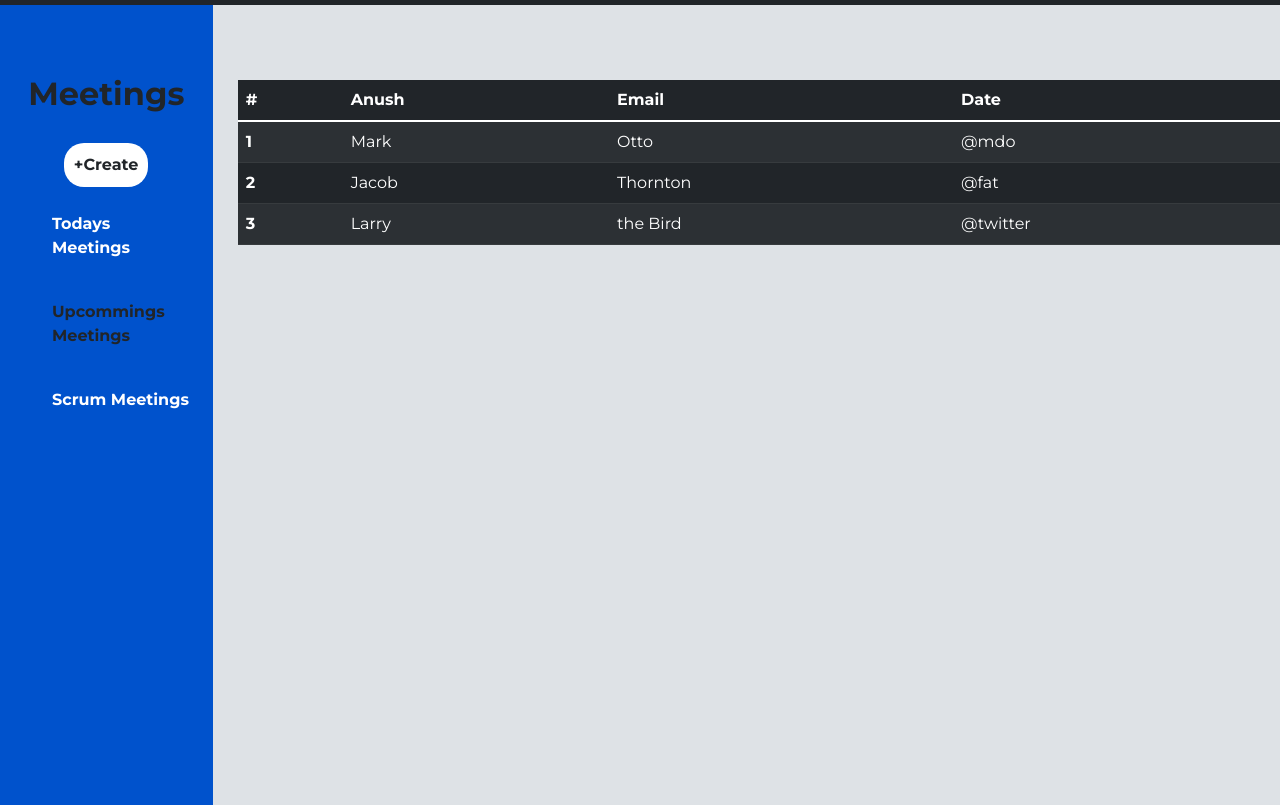
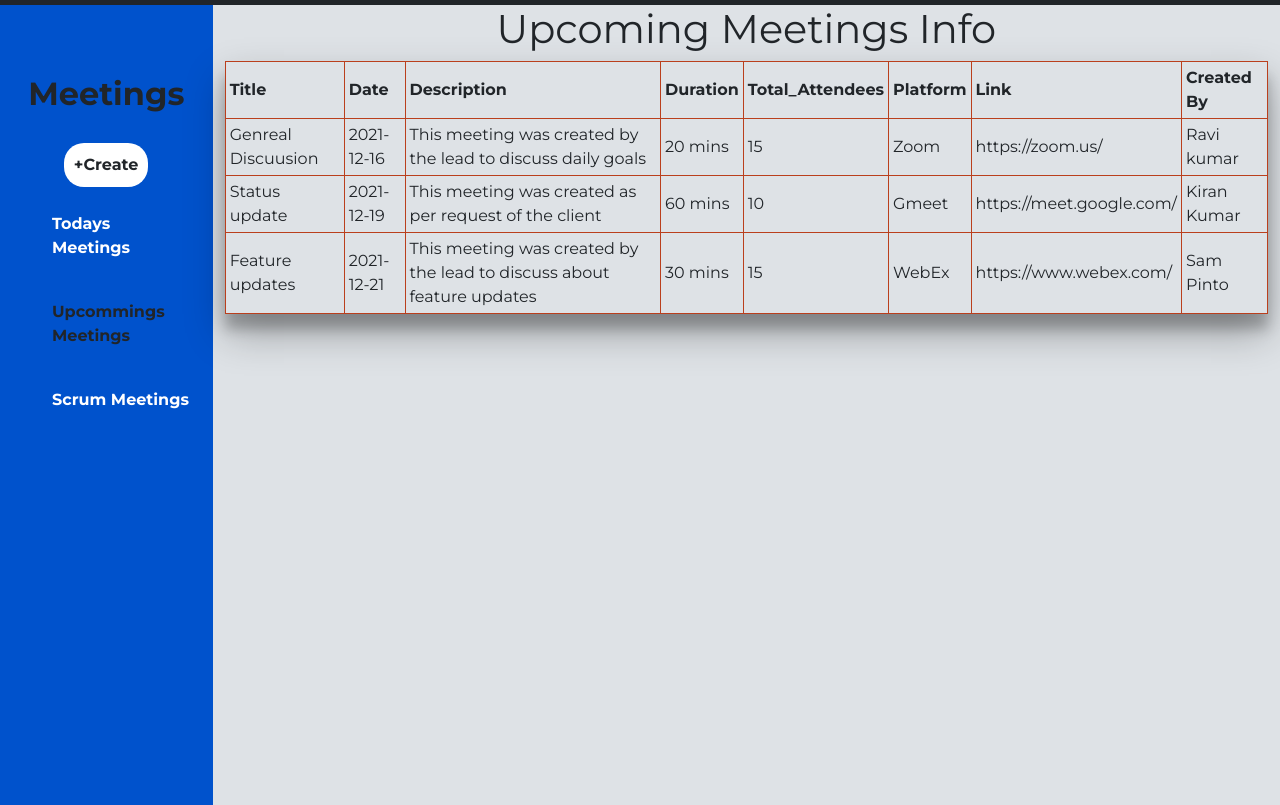
Before and after one commit to anushgs/Lab_programs-Lab_01, a plain HTML site: page upcomingMeeting.html in a window 1280 px wide. Shown: the part 51-856 px from the top of the page. Drawn offline with nearby package versions, Linux system fonts and the light colour scheme.

Commit message:
lab 4_v0.2

```diff
--- a/upcomingMeeting.css
+++ b/upcomingMeeting.css
@@ -3,6 +3,19 @@
     margin-left:25px;
     margin-right:25px;
 }
+
+table {
+    border-collapse: collapse;
+    box-shadow: 0 19px 38px rgba(0,0,0,0.30), 0 15px 12px rgba(0,0,0,0.22);
+  }
+
+  td,th {
+    border: 1.5px solid #ba3f1d;
+    border-collapse: collapse;
+    padding: 4px;
+
+  }
+
 
 @media screen and (max-width:768px) {
     .container .rol {
--- a/upcomingMeeting.html
+++ b/upcomingMeeting.html
@@ -25,6 +25,7 @@
               <!-- bootstrap styles -->
          <!-- css styles -->
         <link rel="stylesheet" href="meeting.css">
+        <link rel="stylesheet" href="upcomingMeeting.css">
 
            <!-- css styles -->
 
@@ -81,46 +82,50 @@
       </div>
     </div>
 
-  <div class='container'>
-    <div class='rol new animate__animated animate__fadeIn'>
-      <div class='row '>
-        <table class="table table-striped table-dark">
-          <thead>
+ <div class ='container'>
+    <h1 style="text-align:center">Upcoming Meetings Info</h1>
+      <table >
          <tr>
-              <th scope="col">#</th>
-              <th scope="col">Anush</th>
-              <th scope="col">Email</th>
-              <th scope="col">Date</th>
-
-            </tr>
-          </thead>
-          <tbody>
-            <tr>
-              <th scope="row">1</th>
-              <td>Mark</td>
-              <td>Otto</td>
-              <td>@mdo</td>
-
+            <th>Title</th>
+            <th>Date</th>
+            <th>Description</th>
+            <th>Duration</th>
+            <th>Total_Attendees</th>
+            <th>Platform</th>
+            <th>Link</th>
+            <th>Created By</th>
          </tr>
          <tr>
-              <th scope="row">2</th>
-              <td>Jacob</td>
-              <td>Thornton</td>
-              <td>@fat</td>
-
+            <td>Genreal Discuusion</td>
+            <td>2021-12-16</td>
+            <td>This meeting was created by the lead to discuss daily goals</td>
+            <td> 20 mins</td>
+            <td>15</td>
+            <td>Zoom</td>
+            <td>https://zoom.us/</td>
+            <td>Ravi kumar </td>
          </tr>
          <tr>
-              <th scope="row">3</th>
-              <td>Larry</td>
-              <td>the Bird</td>
-              <td>@twitter</td>
-
+            <td>Status update</td>
+            <td>2021-12-19</td>
+            <td>This meeting was created as per request of the client</td>
+            <td>60 mins</td>
+            <td>10</td>
+            <td>Gmeet</td>
+            <td>https://meet.google.com/</td>
+            <td>Kiran Kumar </td>
          </tr>
-          </tbody>
+         <tr>
+            <td>Feature updates</td>
+            <td>2021-12-21</td>
+            <td>This meeting was created by the lead to discuss about feature updates</td>
+            <td> 30 mins</td>
+            <td>15</td>
+            <td>WebEx</td>
+            <td>https://www.webex.com/</td>
+            <td>Sam Pinto </td>
+         </tr>
       </table>
-      </div>
-    </div>
-
     </div>
   </section>
 
```
Also changed, not shown: Assests/meetingdash.html (deleted, +0 -33 lines), Assests/meetingdash.css (deleted), 1 other file. Lines whose indentation alone changed are shown as unchanged.
